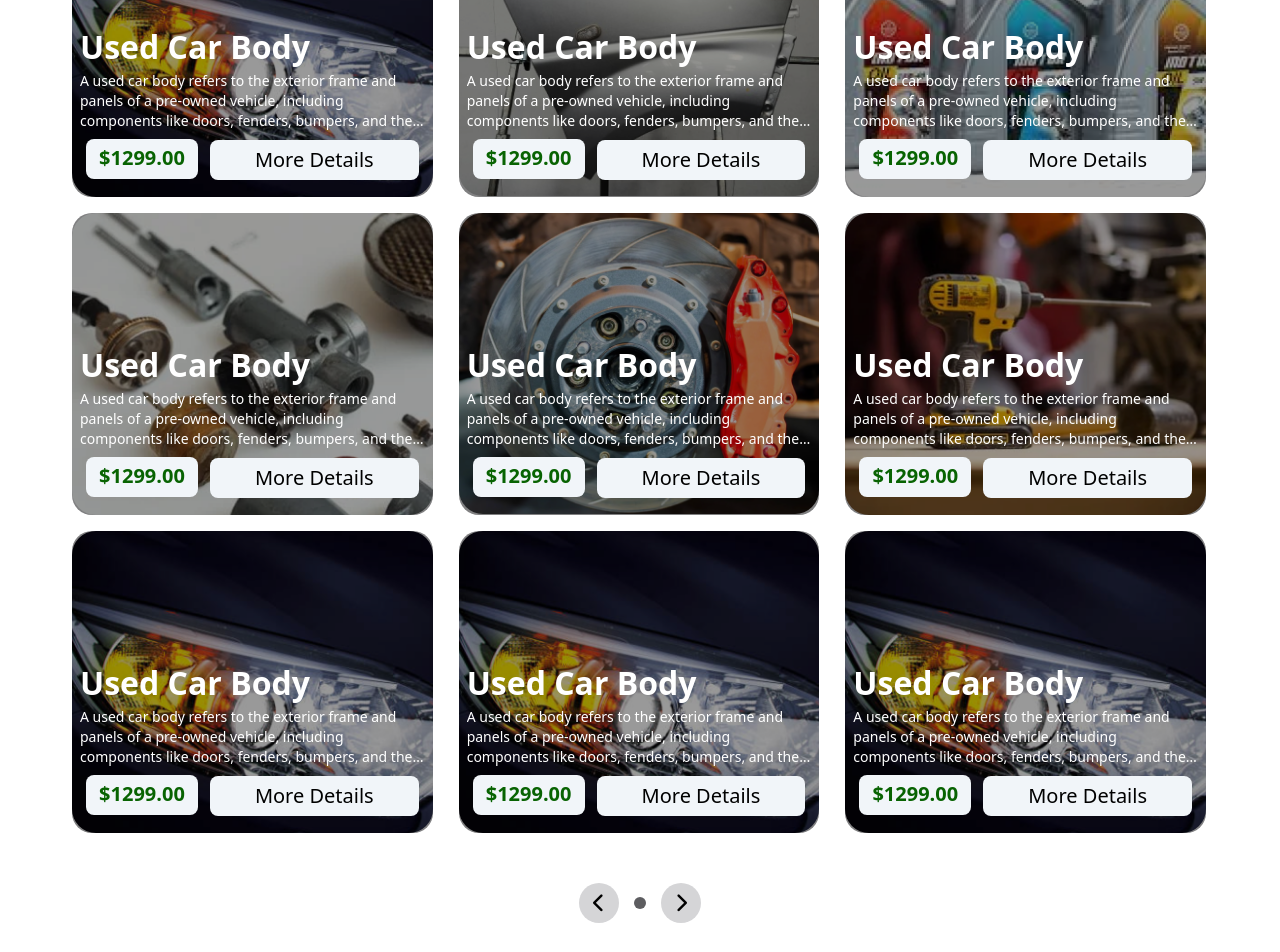
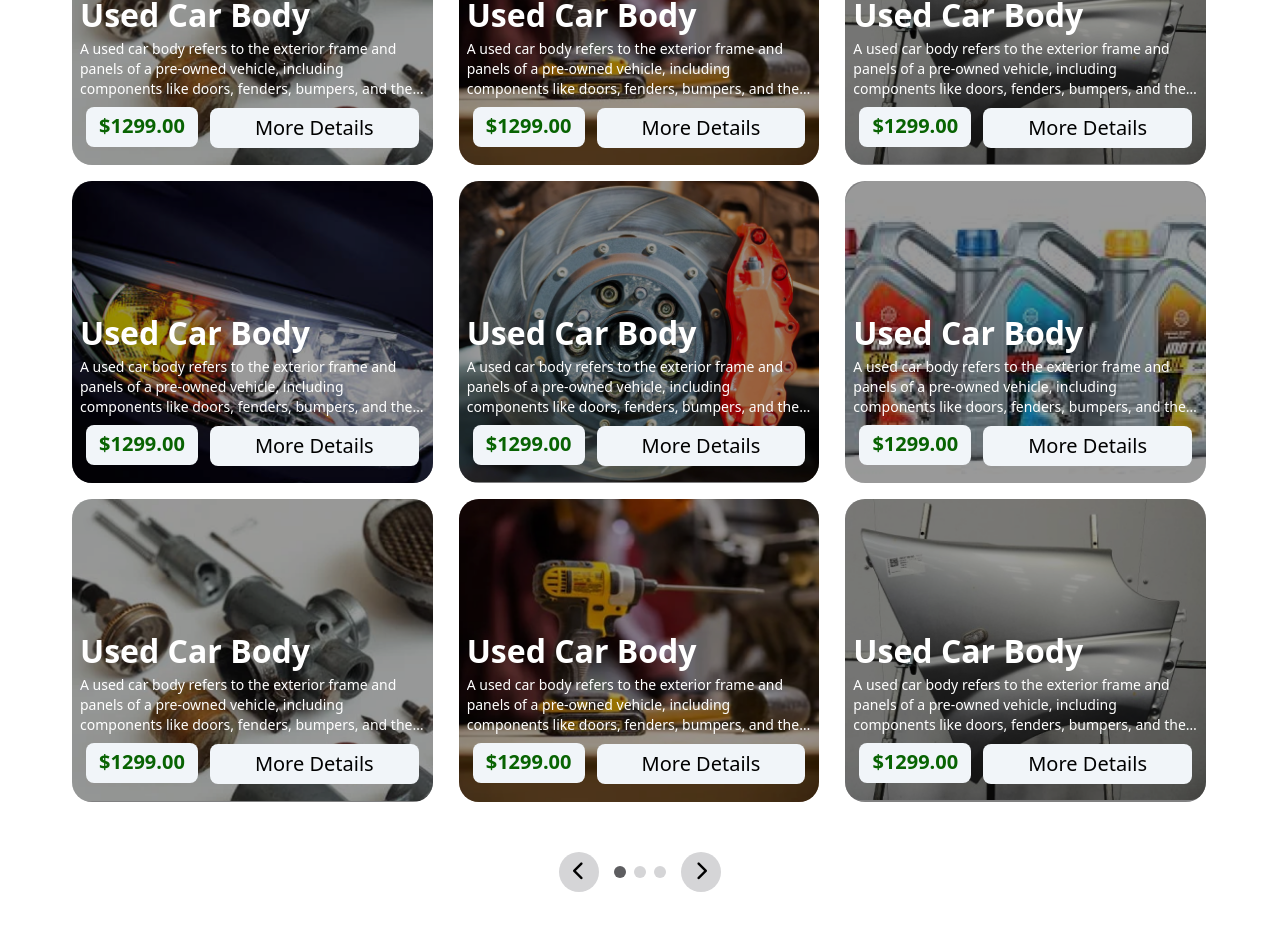
Before and after one commit to omerbag-9/carMate-frontend, a React (Vite) app: page /marketplace in a window 1280 px wide. Shown: the part 560-1512 px from the top of the page. Built offline with nearby package versions, Linux system fonts and the light colour scheme; what tailwindcss-rtl would draw is missing.

Commit message:
edit home and market place

```diff
--- a/src/Components/Marketplace/Marketplace.jsx
+++ b/src/Components/Marketplace/Marketplace.jsx
@@ -1,78 +1,50 @@
 import React, { useState, useEffect } from 'react';
+import useEmblaCarousel from 'embla-carousel-react';
+import { Link } from 'react-router-dom';
+import { useTranslation } from 'react-i18next';
+import UnderLine from '../UnderLine/UnderLine';
+
 import img1 from '../../assets/images/image60.png';
 import img2 from '../../assets/images/image58.png';
 import img3 from '../../assets/images/image55.png';
 import img4 from '../../assets/images/img22.png';
 import img5 from '../../assets/images/image.png';
 import img6 from '../../assets/images/img44.png';
-import UnderLine from '../UnderLine/UnderLine';
-import useEmblaCarousel from 'embla-carousel-react';
-import { Link } from 'react-router-dom';
-import { useTranslation } from 'react-i18next';
 
+const images = [img1, img2, img3, img4, img5, img6];
 
 export default function Marketplace() {
-
   const [emblaRef, emblaApi] = useEmblaCarousel({
     loop: true,
-    slidesToScroll:1,
-    align: "start",
+    slidesToScroll: 1,
+    align: 'start',
   });
 
   const [searchTerm, setSearchTerm] = useState('');
-  const { t , i18n } = useTranslation();
+  const { t, i18n } = useTranslation();
   const isArabic = i18n.language === 'ar';
-  const handleChange = (event) => {
-    setSearchTerm(event.target.value);
-  };
-
-
+  const handleChange = (event) => setSearchTerm(event.target.value);
 
   const [selectedOption, setSelectedOption] = useState('Categories');
-
-  const categories = [
-    t('carParts'),
-   t('liquids'),
-   t('carCare'),
-   t('lighting'),
-   t('accessories'),
-  ];
-
-  const handleOptionChange = (event) => {
-    setSelectedOption(event.target.value);
-  };
+  const categories = [t('carParts'), t('liquids'), t('carCare'), t('lighting'), t('accessories')];
+  const handleOptionChange = (event) => setSelectedOption(event.target.value);
 
   const [selectedIndex, setSelectedIndex] = useState(0);
-  const slides = [1 ];
+  const slides = images;
 
   const scrollPrev = () => emblaApi && emblaApi.scrollPrev();
   const scrollNext = () => emblaApi && emblaApi.scrollNext();
-
-  const onSelect = () => {
-    if (emblaApi) setSelectedIndex(emblaApi.selectedScrollSnap());
-  };
-
-  const [isHovered, setIsHovered] = useState(false);
-
-  const handleMouseEnter = () => {
-    setIsHovered(true);
-  };
-
-  const handleMouseLeave = () => {
-    setIsHovered(false);
-  };
+  const onSelect = () => emblaApi && setSelectedIndex(emblaApi.selectedScrollSnap());
 
   useEffect(() => {
-    if (emblaApi) {
-      emblaApi.on('select', onSelect);
-    }
+    if (emblaApi) emblaApi.on('select', onSelect);
   }, [emblaApi]);
 
   return (
     <div className="container mx-auto">
       <div className="flex-wrap justify-center justify-items-center">
         <div className="market-title lg:w-1/4 sm:w-1/2 text-center my-10 mt-28">
-          <h1 className="mx-auto font-bold text-2xl ">
+          <h1 className="mx-auto font-bold text-2xl">
             {t('marketplaceTitle')}
             <div className="w-1/2 mx-auto">
               <UnderLine />
@@ -80,26 +52,21 @@ export default function Marketplace() {
           </h1>
           <p className="mx-5">{t('marketplaceDescription')}</p>
         </div>
-        <div className="flex mt-28 mb-7 flex-wrap lg:w-[90%] sm:w-full justify-center justify-items-center">
 
-
-
-
-
-<div className="w-[80%] relative my-2" dir={isArabic ? "rtl" : "ltr"}>
-      <p className={`absolute ${isArabic ? "right-4" : "left-4"} top-2 text-black`}>
+        <div className="flex mt-20 mb-7 flex-wrap lg:w-[90%] sm:w-full justify-center justify-items-center">
+          <div className="w-[80%] relative my-2" dir={isArabic ? 'rtl' : 'ltr'}>
+            <p className={`absolute ${isArabic ? 'right-4' : 'left-4'} top-2 text-black`}>
               <i className="fa-solid fa-magnifying-glass"></i>
             </p>
             <input
-        className={`w-full rounded-xl px-8 text-black ${isArabic ? "text-right" : "text-left"}`}
+              className={`w-full rounded-xl px-8 text-black ${isArabic ? 'text-right' : 'text-left'}`}
               type="text"
               placeholder={t('searchPlaceholder')}
               value={searchTerm}
               onChange={handleChange}
-        dir={isArabic ? "rtl" : "ltr"}
+              dir={isArabic ? 'rtl' : 'ltr'}
             />
           </div>
-
 
           <div className="list mx-2 my-2">
             <select
@@ -109,21 +76,20 @@ export default function Marketplace() {
             >
               <option value="category">{t('categories')}</option>
               {categories.map((option) => (
-                <option key={option} value={option}>
-                  {option}
-                </option>
+                <option key={option} value={option}>{option}</option>
               ))}
             </select>
           </div>
         </div>
 
-        <div className="embla overflow-hidden mb-32" ref={emblaRef}>
-          <div className="embla_container mx-auto grid grid-cols-1 sm:grid-cols-2 md:grid-cols-2 lg:grid-cols-3 gap-4 ml-2">
-            <div className="card embla__slide overflow-hidden relative " onMouseEnter={handleMouseEnter} onMouseLeave={handleMouseLeave}>
-              <img className="rounded-3xl w-full" src={img4} alt="" />
-              <div
-                className={`absolute bottom-0 left-0 top-0 w-full bg-black bg-opacity-40  text-white text-center p-2 z-50 text-start pt-32 `}
-              >
+        <div className="embla overflow-hidden mb-20" ref={emblaRef}>
+          <div className="embla_container mx-auto grid grid-cols-1 md:grid-cols-2 lg:grid-cols-3 gap-4 ml-2">
+            {Array.from({ length: 9 }).map((_, index) => {
+              const image = slides[index % slides.length]; // تكرار الصور عند الحاجة
+              return (
+                <div key={index} className="card embla__slide overflow-hidden relative">
+                  <img className="w-full" src={image} alt="Product" />
+                  <div className="absolute bottom-0 left-0 top-0 w-full bg-black bg-opacity-40 text-white text-center p-2 z-50 text-start pt-32">
                     <h3>{t('usedCarBodyTitle')}</h3>
                     <p className="text-sm font-normal line-clamp-3">{t('usedCarBodyDescription')}</p>
                     <div className="flex justify-around">
@@ -131,172 +97,23 @@ export default function Marketplace() {
                         {t('price')}
                       </span>
                       <Link to="/Moredetails">
-                    <button className="bg-slate-100 rounded-lg text-black text-[20px] px-11 py-1">
+                        <button className="bg-slate-100 rounded-lg text-black text-[20px] ltr:px-11 rtl:px-5 py-1">
                           {t('moreDetailsbutton')}
                         </button>
                       </Link>
                     </div>
                   </div>
                 </div>
-            <div className="card embla__slide overflow-hidden relative " onMouseEnter={handleMouseEnter} onMouseLeave={handleMouseLeave}>
-              <img className="rounded-3xl w-full" src={img3} alt="" />
-              <div
-                className={` absolute bottom-0 left-0 top-0 w-full bg-black bg-opacity-40  text-white text-center p-2 z-50 text-start pt-32 `}
-              >
-                <h3>{t('usedCarBodyTitle')}</h3>
-                <p className="text-sm font-normal line-clamp-3">{t('usedCarBodyDescription')}</p>
-                <div className="flex justify-around">
-                  <span className="bg-slate-100 rounded-lg text-[#086302] text-[20px] w-28 h-10 text-center py-1 mt-2">
-                    {t('price')}
-                  </span>
-                  <Link to="/Moredetails">
-                    <button className="bg-slate-100 rounded-lg text-black text-[20px] px-11 py-1">
-                      {t('moreDetailsbutton')}
-                    </button>
-                  </Link>
+              );
+            })}
           </div>
-              </div>
-            </div>
-            <div className="card embla__slide overflow-hidden relative " onMouseEnter={handleMouseEnter} onMouseLeave={handleMouseLeave}>
-              <img className="rounded-3xl w-full" src={img6} alt="" />
-              <div
-                className={` absolute bottom-0 left-0 top-0 w-full bg-black bg-opacity-40  text-white text-center p-2 z-50 text-start pt-32 `}
-              >
-                <h3>{t('usedCarBodyTitle')}</h3>
-                <p className="text-sm font-normal line-clamp-3">{t('usedCarBodyDescription')}</p>
-                <div className="flex justify-around">
-                  <span className="bg-slate-100 rounded-lg text-[#086302] text-[20px] w-28 h-10 text-center py-1 mt-2">
-                    {t('price')}
-                  </span>
-                  <Link to="/Moredetails">
-                    <button className="bg-slate-100 rounded-lg text-black text-[20px] px-11 py-1">
-                      {t('moreDetailsbutton')}
-                    </button>
-                  </Link>
-                </div>
-              </div>
-            </div>
-            <div className="card embla__slide overflow-hidden relative " onMouseEnter={handleMouseEnter} onMouseLeave={handleMouseLeave}>
-              <img className="rounded-3xl w-full" src={img1} alt="" />
-              <div
-                className={` absolute bottom-0 left-0 top-0 w-full bg-black bg-opacity-40  text-white text-center p-2 z-50 text-start pt-32 `}
-              >
-                <h3>{t('usedCarBodyTitle')}</h3>
-                <p className="text-sm font-normal line-clamp-3">{t('usedCarBodyDescription')}</p>
-                <div className="flex justify-around">
-                  <span className="bg-slate-100 rounded-lg text-[#086302] text-[20px] w-28 h-10 text-center py-1 mt-2">
-                    {t('price')}
-                  </span>
-                  <Link to="/Moredetails">
-                    <button className="bg-slate-100 rounded-lg text-black text-[20px] px-11 py-1">
-                      {t('moreDetailsbutton')}
-                    </button>
-                  </Link>
-                </div>
-              </div>
-            </div>
-            <div className="card embla__slide overflow-hidden relative " onMouseEnter={handleMouseEnter} onMouseLeave={handleMouseLeave}>
-              <img className="rounded-3xl w-full" src={img5} alt="" />
-              <div
-                className={` absolute bottom-0 left-0 top-0 w-full bg-black bg-opacity-40  text-white text-center p-2 z-50 text-start pt-32 `}
-              >
-                <h3>{t('usedCarBodyTitle')}</h3>
-                <p className="text-sm font-normal line-clamp-3">{t('usedCarBodyDescription')}</p>
-                <div className="flex justify-around">
-                  <span className="bg-slate-100 rounded-lg text-[#086302] text-[20px] w-28 h-10 text-center py-1 mt-2">
-                    {t('price')}
-                  </span>
-                  <Link to="/Moredetails">
-                    <button className="bg-slate-100 rounded-lg text-black text-[20px] px-11 py-1">
-                      {t('moreDetailsbutton')}
-                    </button>
-                  </Link>
-                </div>
-              </div>
-            </div>
-            <div className="card embla__slide overflow-hidden relative " onMouseEnter={handleMouseEnter} onMouseLeave={handleMouseLeave}>
-              <img className="rounded-3xl w-full" src={img2} alt="" />
-              <div
-                className={` absolute bottom-0 left-0 top-0 w-full bg-black bg-opacity-40  text-white text-center p-2 z-50 text-start pt-32 `}
-              >
-                <h3>{t('usedCarBodyTitle')}</h3>
-                <p className="text-sm font-normal line-clamp-3">{t('usedCarBodyDescription')}</p>
-                <div className="flex justify-around">
-                  <span className="bg-slate-100 rounded-lg text-[#086302] text-[20px] w-28 h-10 text-center py-1 mt-2">
-                    {t('price')}
-                  </span>
-                  <Link to="/Moredetails">
-                    <button className="bg-slate-100 rounded-lg text-black text-[20px] px-11 py-1">
-                      {t('moreDetailsbutton')}
-                    </button>
-                  </Link>
-                </div>
-              </div>
-            </div>
-            <div className="card embla__slide overflow-hidden relative " onMouseEnter={handleMouseEnter} onMouseLeave={handleMouseLeave}>
-              <img className="rounded-3xl w-full" src={img4} alt="" />
-              <div
-                className={` absolute bottom-0 left-0 top-0 w-full bg-black bg-opacity-40  text-white text-center p-2 z-50 text-start pt-32 `}
-              >
-                <h3>{t('usedCarBodyTitle')}</h3>
-                <p className="text-sm font-normal line-clamp-3">{t('usedCarBodyDescription')}</p>
-                <div className="flex justify-around">
-                  <span className="bg-slate-100 rounded-lg text-[#086302] text-[20px] w-28 h-10 text-center py-1 mt-2">
-                    {t('price')}
-                  </span>
-                  <Link to="/Moredetails">
-                    <button className="bg-slate-100 rounded-lg text-black text-[20px] px-11 py-1">
-                      {t('moreDetailsbutton')}
-                    </button>
-                  </Link>
-                </div>
-              </div>
-            </div>
-            <div className="card embla__slide overflow-hidden relative " onMouseEnter={handleMouseEnter} onMouseLeave={handleMouseLeave}>
-              <img className="rounded-3xl w-full" src={img4} alt="" />
-              <div
-                className={` absolute bottom-0 left-0 top-0 w-full bg-black bg-opacity-40  text-white text-center p-2 z-50 text-start pt-32 `}
-              >
-                <h3>{t('usedCarBodyTitle')}</h3>
-                <p className="text-sm font-normal line-clamp-3">{t('usedCarBodyDescription')}</p>
-                <div className="flex justify-around">
-                  <span className="bg-slate-100 rounded-lg text-[#086302] text-[20px] w-28 h-10 text-center py-1 mt-2">
-                    {t('price')}
-                  </span>
-                  <Link to="/Moredetails">
-                    <button className="bg-slate-100 rounded-lg text-black text-[20px] px-11 py-1">
-                      {t('moreDetailsbutton')}
-                    </button>
-                  </Link>
-                </div>
-              </div>
-            </div>
-            <div className="card embla__slide overflow-hidden relative " onMouseEnter={handleMouseEnter} onMouseLeave={handleMouseLeave}>
-              <img className="rounded-3xl w-full" src={img4} alt="" />
-              <div
-                className={` absolute bottom-0 left-0 top-0 w-full bg-black bg-opacity-40 opacity-100 text-white text-center p-2 z-50 text-start pt-32 `}
-              >
-                <h3>{t('usedCarBodyTitle')}</h3>
-                <p className="text-sm font-normal line-clamp-3">{t('usedCarBodyDescription')}</p>
-                <div className="flex justify-around">
-                  <span className="bg-slate-100 rounded-lg text-[#086302] text-[20px] w-28 h-10 text-center py-1 mt-2">
-                    {t('price')}
-                  </span>
-                  <Link to="/Moredetails">
-                    <button className="bg-slate-100 rounded-lg text-black text-[20px] px-11 py-1">
-                      {t('moreDetailsbutton')}
-                    </button>
-                  </Link>
-                </div>
-              </div>
-            </div>
-          </div>
+
           <div className="embla__controls py-10">
-            <button className="embla__button embla__button--prev " onClick={scrollPrev}>
+            <button className="embla__button embla__button--prev" onClick={scrollPrev}>
               <i className="fa-solid fa-chevron-left ltr:rotate-0 rtl:rotate-180"></i>
             </button>
             <div className="embla__dots">
-              {slides.map((_, index) => (
+              {slides.slice(0, 3).map((_, index) => (
                 <button
                   key={index}
                   className={`embla__dot ${index === selectedIndex ? 'is-selected' : ''}`}
--- a/src/index.css
+++ b/src/index.css
@@ -142,7 +142,6 @@ button:focus-visible {
   transform: rotatey(180deg);
 }
 
-
 ::placeholder{
   color: black;
   font-size: 18px;
```
Also changed, not shown: src/Components/Home/Home.jsx (+44 -33 lines). Lines whose indentation alone changed are shown as unchanged.
